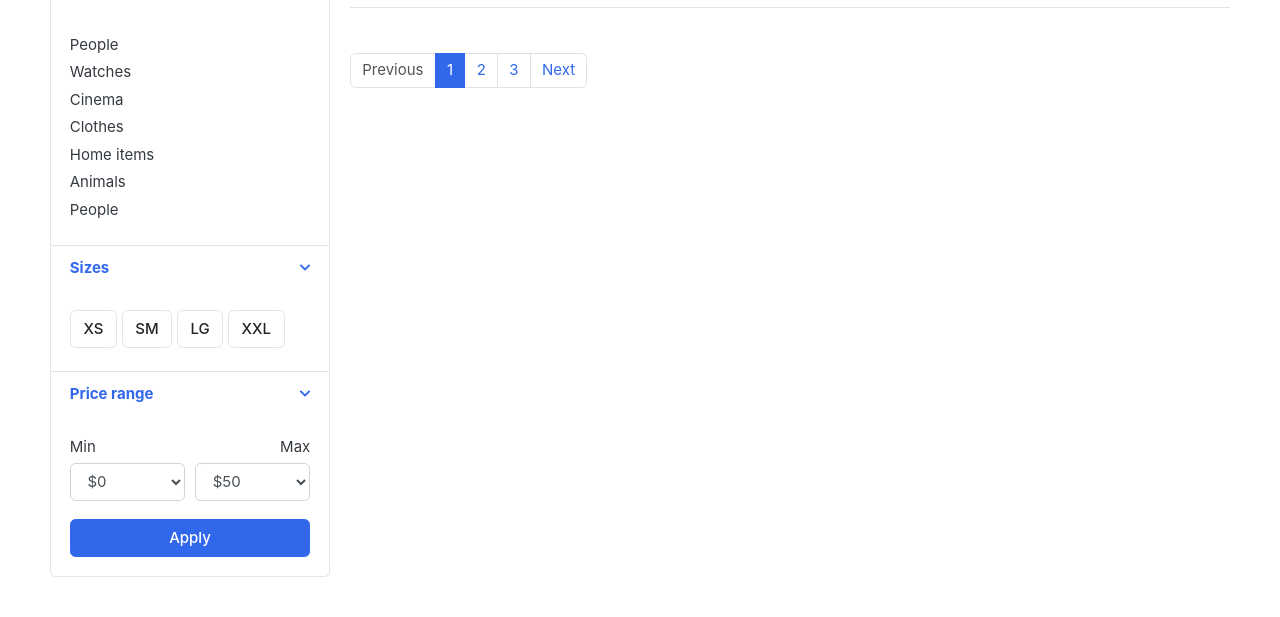
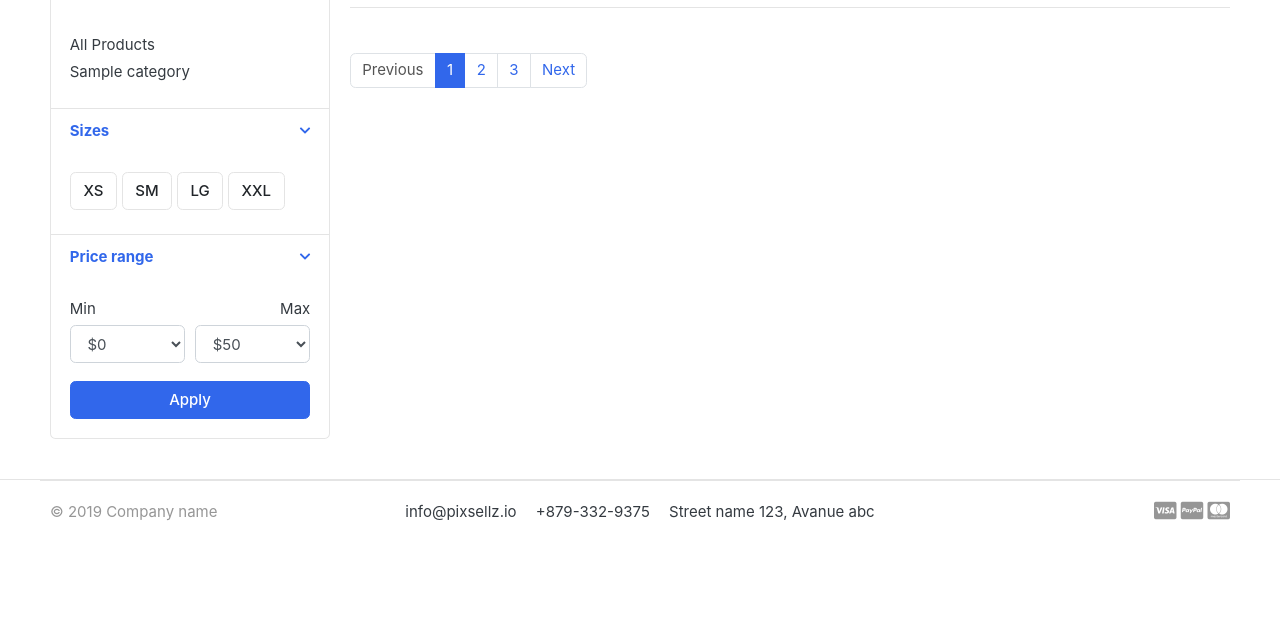
Before and after one commit to O-tero/E-commerce, a Django app: page /store/ in a window 1280 px wide. Shown: the part 325-942 px from the top of the page. After the commit the page ends 846 px from the top, so only its background shows below. Run offline with Django 4.2, Linux system fonts and the light colour scheme; tables that the repository leaves empty hold one stand-in row (values such as "Sample post"); some libraries are stand-ins or nearby versions; some web fonts are replaced.

Commit message:
context processors

```diff
--- /dev/null
+++ b/category/context_processors.py
@@ -0,0 +1,5 @@
+from .models import Category
+
+def menu_links(request):
+    links = Category.objects.all()
+    return dict(links=links)
--- a/category/models.py
+++ b/category/models.py
@@ -1,5 +1,5 @@
 from django.db import models
-
+from django.urls import reverse
 
 # Create your models here.
 class Category(models.Model):
@@ -12,5 +12,8 @@ class Category(models.Model):
         verbose_name = "category"
         verbose_name_plural = "categories"
 
+    def get_url(self):
+            return reverse("products_by_category", args=[self.slug])
+
     def __str__(self):
         return self.category_name
--- a/ecommerce/settings.py
+++ b/ecommerce/settings.py
@@ -65,6 +65,7 @@ TEMPLATES = [
                 "django.template.context_processors.request",
                 "django.contrib.auth.context_processors.auth",
                 "django.contrib.messages.context_processors.messages",
+                "category.context_processors.menu_links",
             ],
         },
     },
--- a/templates/includes/navbar.html
+++ b/templates/includes/navbar.html
@@ -38,12 +38,10 @@
                     <i class="fa fa-bars"></i> All category
                 </button>
                 <div class="dropdown-menu">
-                    <a class="dropdown-item" href="#">Machinery / Mechanical Parts / Tools </a>
-                    <a class="dropdown-item" href="#">Consumer Electronics / Home Appliances </a>
-                    <a class="dropdown-item" href="#">Auto / Transportation</a>
-                    <a class="dropdown-item" href="#">Apparel / Textiles / Timepieces </a>
-                    <a class="dropdown-item" href="#">Home & Garden / Construction / Lights </a>
-                    <a class="dropdown-item" href="#">Beauty & Personal Care / Health </a>
+                    <a class="dropdown-item" href="{% url 'store' %}">All Products</a>
+                    {% for category in links %}
+                    <a class="dropdown-item" href="{{ category.get_url }}">{{ category.category_name }} </a>
+                    {% endfor %}
                 </div>
             </div>  <!-- category-wrap.// -->
         </div> <!-- col.// -->
--- a/templates/store/store.html
+++ b/templates/store/store.html
@@ -33,13 +33,10 @@
             <div class="filter-content collapse show" id="collapse_1" style="">
               <div class="card-body">
                 <ul class="list-menu">
-                  <li><a href="#">People </a></li>
-                  <li><a href="#">Watches </a></li>
-                  <li><a href="#">Cinema </a></li>
-                  <li><a href="#">Clothes </a></li>
-                  <li><a href="#">Home items </a></li>
-                  <li><a href="#">Animals</a></li>
-                  <li><a href="#">People </a></li>
+                  <li><a href="{% url 'store' %}">All Products </a></li>
+                 {% for category in links %}
+                  <li><a href="{{ category.get_url }}">{{ category.category_name}}</a></li>
+                 {% endfor %}
                 </ul>
               </div>
               <!-- card-body.// -->
```
